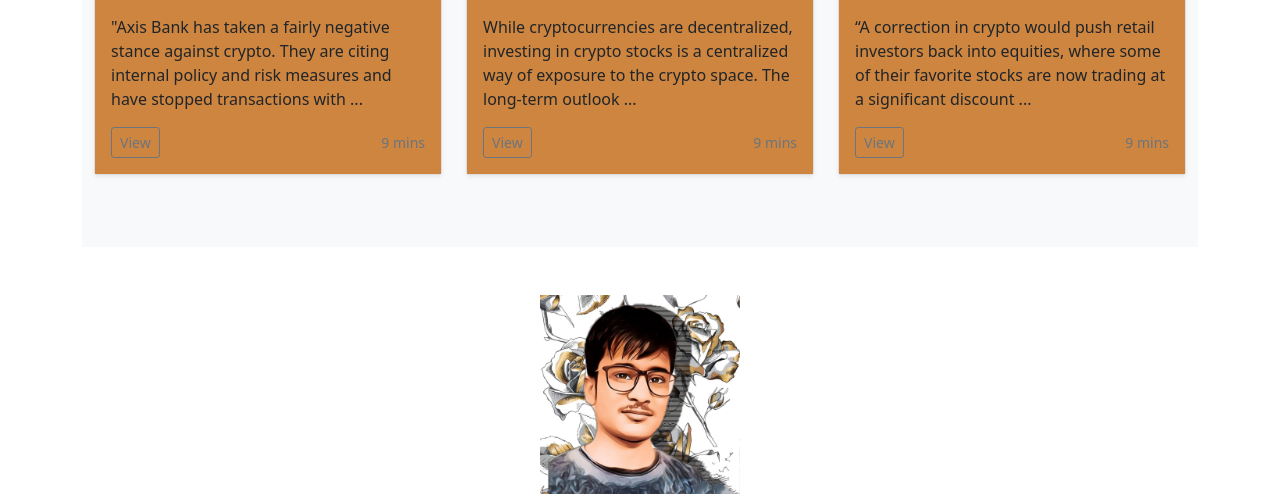
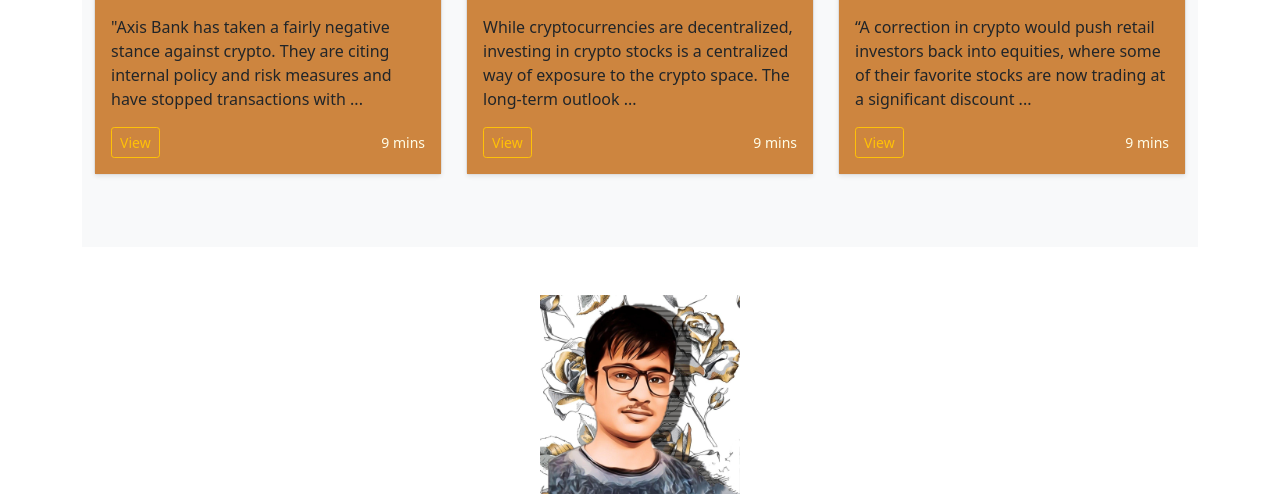
Before and after one commit to sudhanshu1221/teamwebwarriors, a Django app: page / in a window 1280 px wide. Shown: the part 1827-2321 px from the top of the page. Run offline with Django 3.2, Linux system fonts and the light colour scheme.

Commit message:
Update home_page.html
class and color added

```diff
--- a/home/templates/home/home_page.html
+++ b/home/templates/home/home_page.html
@@ -22,7 +22,9 @@
             text-decoration: underline;
         }
 
-
+.text-muted {
+    color: #fffde7!important;
+}
     </style>
 
     <title>Home Page</title>
@@ -282,7 +284,7 @@
                                     and raised questions about his motives. Musk started the week ....</p>
                                 <div class="d-flex justify-content-between align-items-center">
                                     <div class="btn-group">
-                                        <button type="button" class="btn btn-sm btn-outline-secondary">View</button>
+                                        <button type="button" class="btn btn-sm btn-outline-warning">View</button>
 
                                     </div>
                                     <small class="text-muted">9 mins</small>
@@ -301,7 +303,7 @@
                                     Sandeep Nailwal, co-founder of Polygon, has taken the ...</p>
                                 <div class="d-flex justify-content-between align-items-center">
                                     <div class="btn-group">
-                                        <button type="button" class="btn btn-sm btn-outline-secondary">View</button>
+                                        <button type="button" class="btn btn-sm btn-outline-warning">View</button>
 
                                     </div>
                                     <small class="text-muted">9 mins</small>
@@ -320,7 +322,7 @@
                                     Revenue Service and the Department of Justice of the US.</p>
                                 <div class="d-flex justify-content-between align-items-center">
                                     <div class="btn-group">
-                                        <button type="button" class="btn btn-sm btn-outline-secondary">View</button>
+                                        <button type="button" class="btn btn-sm btn-outline-warning">View</button>
 
                                     </div>
                                     <small class="text-muted">9 mins</small>
@@ -341,7 +343,7 @@
                                     ...</p>
                                 <div class="d-flex justify-content-between align-items-center">
                                     <div class="btn-group">
-                                        <button type="button" class="btn btn-sm btn-outline-secondary">View</button>
+                                        <button type="button" class="btn btn-sm btn-outline-warning">View</button>
 
                                     </div>
                                     <small class="text-muted">9 mins</small>
@@ -361,7 +363,7 @@
                                     ...</p>
                                 <div class="d-flex justify-content-between align-items-center">
                                     <div class="btn-group">
-                                        <button type="button" class="btn btn-sm btn-outline-secondary">View</button>
+                                        <button type="button" class="btn btn-sm btn-outline-warning">View</button>
 
                                     </div>
                                     <small class="text-muted">9 mins</small>
@@ -381,7 +383,7 @@
                                     discount ...</p>
                                 <div class="d-flex justify-content-between align-items-center">
                                     <div class="btn-group">
-                                        <button type="button" class="btn btn-sm btn-outline-secondary">View</button>
+                                        <button type="button" class="btn btn-sm btn-outline-warning">View</button>
 
                                     </div>
                                     <small class="text-muted">9 mins</small>
```
